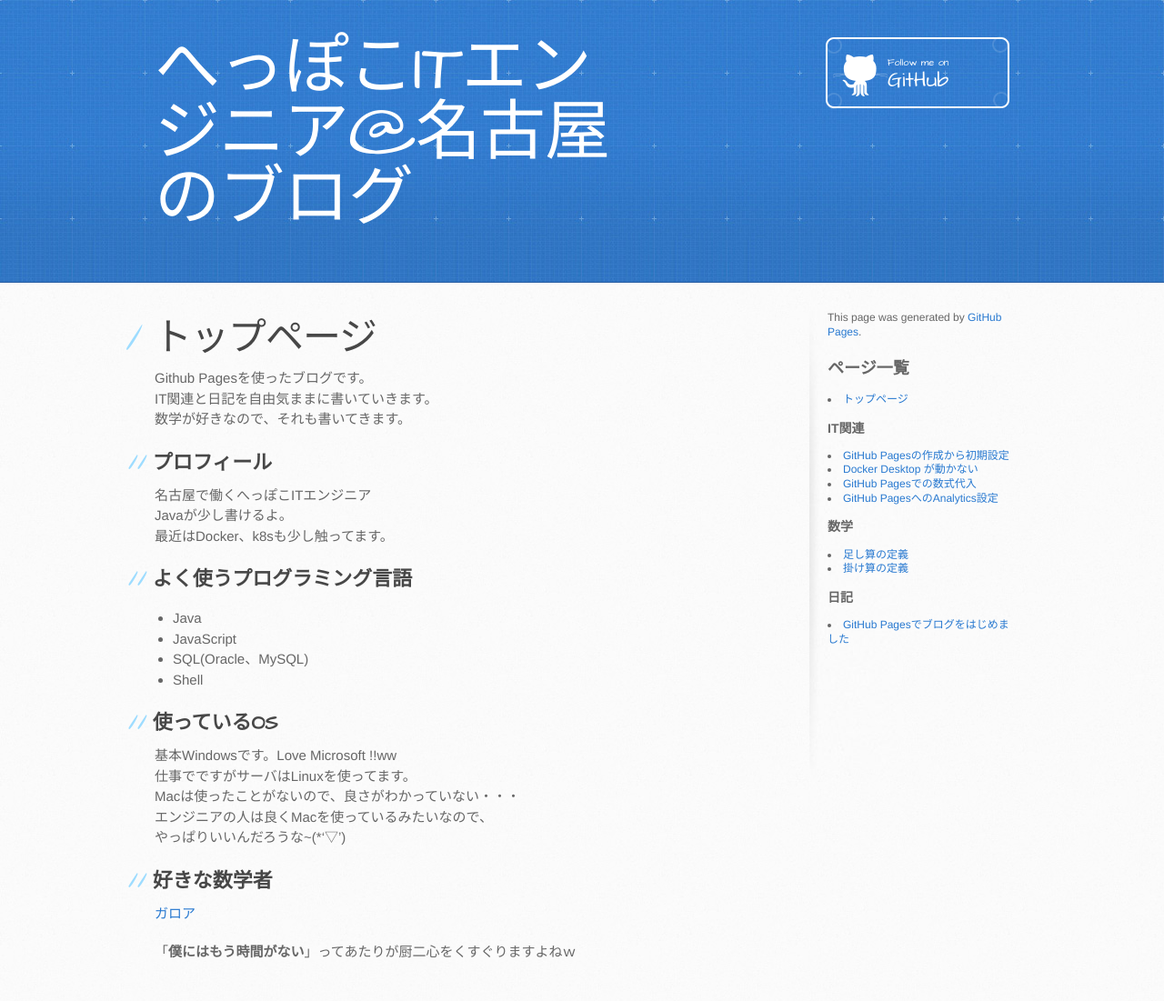
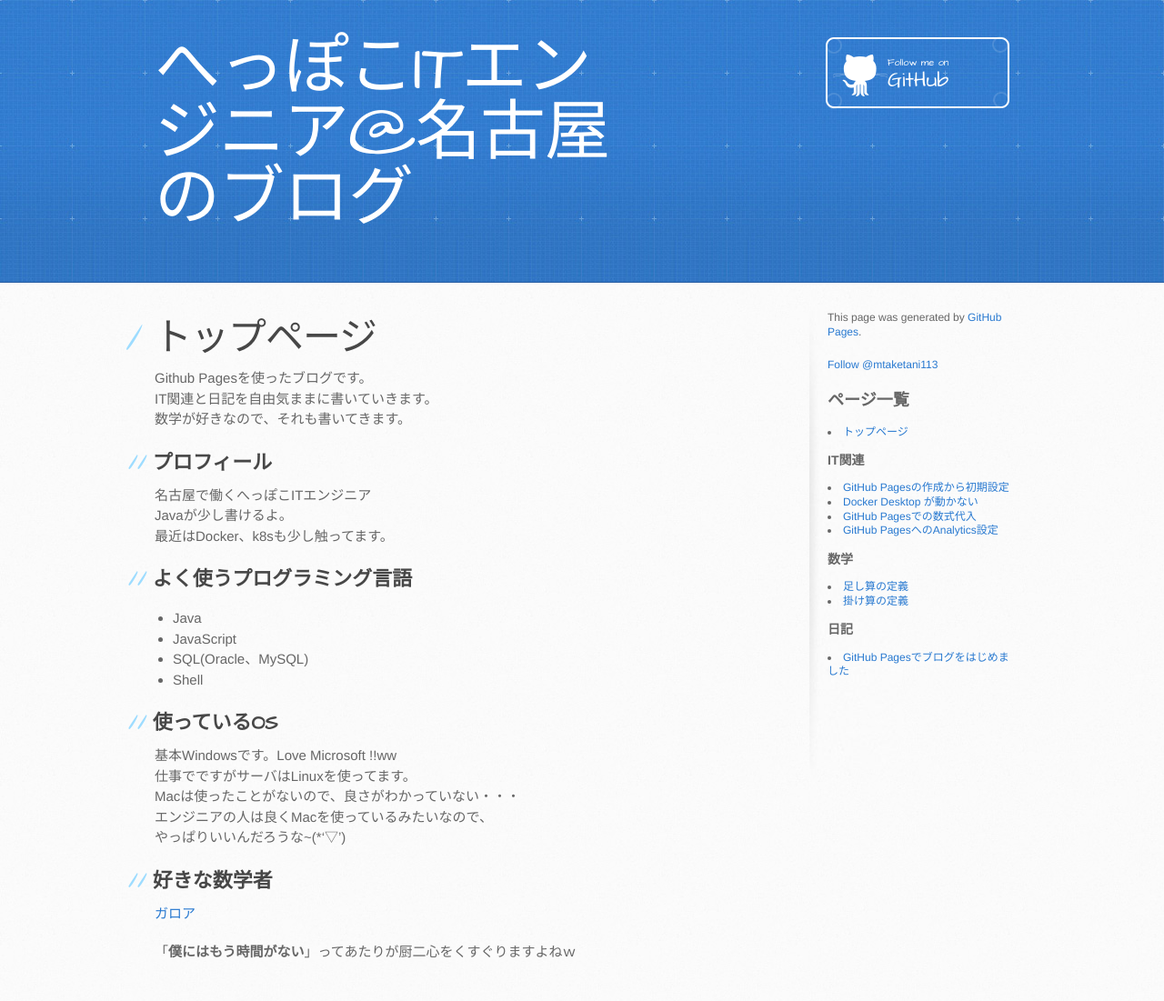
Before and after one commit to mtaketani113/mtaketani113.github.io, a Jekyll site: the page built from index.md, in a window 1280 px wide. Shown: the whole page at 91% size. Built offline with Jekyll 4.4.1, drawn with Linux system fonts in a browser that asks for light colours; comment, search, counter and statistics services are not loaded; the repository's description, which GitHub fills in, is left out.

Commit message:
twitterのリンクを追加

```diff
--- a/_layouts/default.html
+++ b/_layouts/default.html
@@ -63,6 +63,9 @@
           {% endif %}
 
           <p>This page was generated by <a href="https://pages.github.com">GitHub Pages</a>.</p>
+
+          <p><a href="https://twitter.com/mtaketani113?ref_src=twsrc%5Etfw" class="twitter-follow-button" data-show-count="false">Follow @mtaketani113</a><script async src="https://platform.twitter.com/widgets.js" charset="utf-8"></script></p>
+
           <h2>ページ一覧</h2>
           <li><a href="/">トップページ</a></li>
           <h3>IT関連</h3>
@@ -80,7 +83,7 @@
           <h3>日記</h3>
           {% for html_page in site.html_pages %}
             {% if  html_page.category contains '日記' %}
-              <li><a href="{{ html_page.url }}">{{ html_page.title }}</a></li>
+              <li><a href="{{ html_page.create_date }}_{{ html_page.url }}">{{ html_page.title }}</a></li>
             {% endif %}
           {% endfor %}
         </aside>
```
